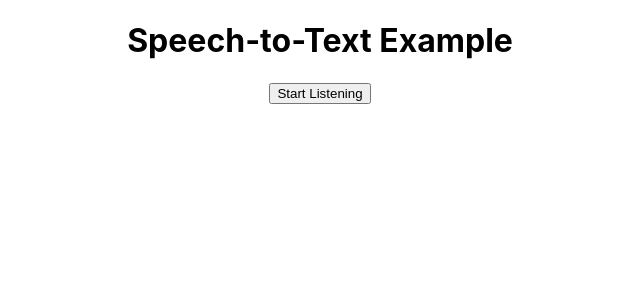
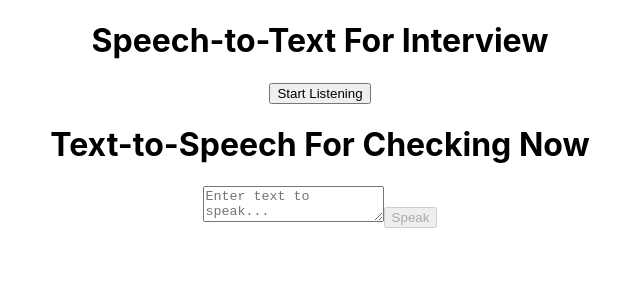
Before and after one commit to Anandhupa1/TechWhiz, a React (Create React App) app in the folder Frontend/chatapp/: page / in a window 1280 px wide. Shown: the top 300 px of the page, without its empty margins (320-960 px from the left). Built offline with nearby package versions, Linux system fonts and the light colour scheme.

Commit message:
implementes text to speech

```diff
--- a/Frontend/chatapp/src/App.js
+++ b/Frontend/chatapp/src/App.js
@@ -1,12 +1,13 @@
 // import logo from './logo.svg';
 import './App.css';
 import Speech2Text  from './components/Speech2T';
-
+import Text2Speech from './components/Text2Speech';
 
 function App() {
   return (
     <div className="App">
       <Speech2Text/>
+      <Text2Speech/>
     </div>
   );
 }
--- a/Frontend/chatapp/src/components/Speech2T.jsx
+++ b/Frontend/chatapp/src/components/Speech2T.jsx
@@ -49,8 +49,9 @@ const Speech2Text = () => {
   }, []);
 
   return (
+    //this must go in the front end below layout !
     <div>
-      <h1>Speech-to-Text Example</h1>
+      <h1>Speech-to-Text For Interview</h1>
       <button onClick={() => setIsListening(!isListening)}>
         {isListening ? 'Stop Listening' : 'Start Listening'}
       </button>
--- /dev/null
+++ b/Frontend/chatapp/src/components/Text2Speech.jsx
@@ -0,0 +1,42 @@
+import React, { useState } from 'react';
+
+const Text2Speech = () => {
+  const [text, setText] = useState('');
+  const [isSpeaking, setIsSpeaking] = useState(false);
+
+  const speakText = () => {
+    if ('speechSynthesis' in window) {
+      const utterance = new SpeechSynthesisUtterance(text);
+      utterance.lang = 'en-US'; // Set the language for the speech (you can change this to support other languages)
+// lemme use usa or india
+      utterance.onstart = () => {
+        setIsSpeaking(true);
+      };
+
+      utterance.onend = () => {
+        setIsSpeaking(false);
+      };
+
+      // Speak the text
+      window.speechSynthesis.speak(utterance);
+    } else {
+      alert('Text-to-Speech is not supported in this browser.');
+    }
+  };
+    //this must be used inside the response  that the gpt gives us
+  return (
+    <div>
+      <h1>Text-to-Speech For Checking Now</h1>
+      <textarea
+        value={text}
+        onChange={(e) => setText(e.target.value)}
+        placeholder="Enter text to speak..."
+      />
+      <button onClick={speakText} disabled={isSpeaking || !text}>
+        {isSpeaking ? 'Speaking...' : 'Speak'}
+      </button>
+    </div>
+  );
+};
+
+export default Text2Speech;
```
